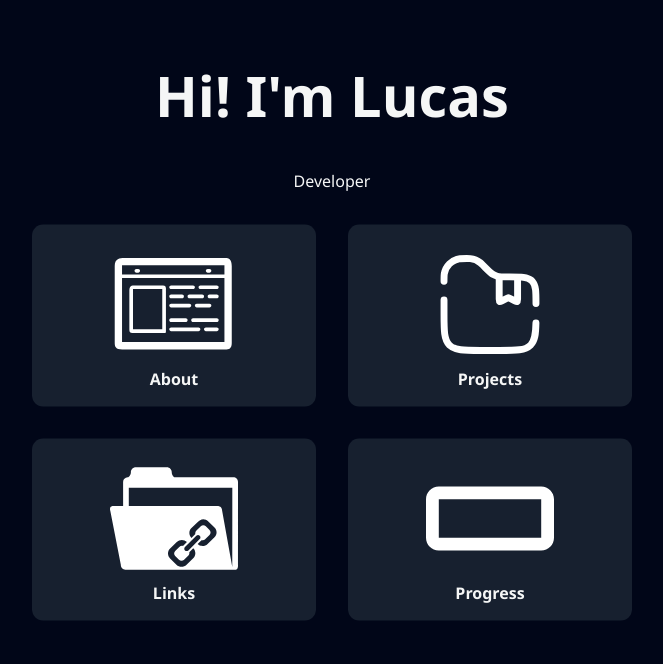
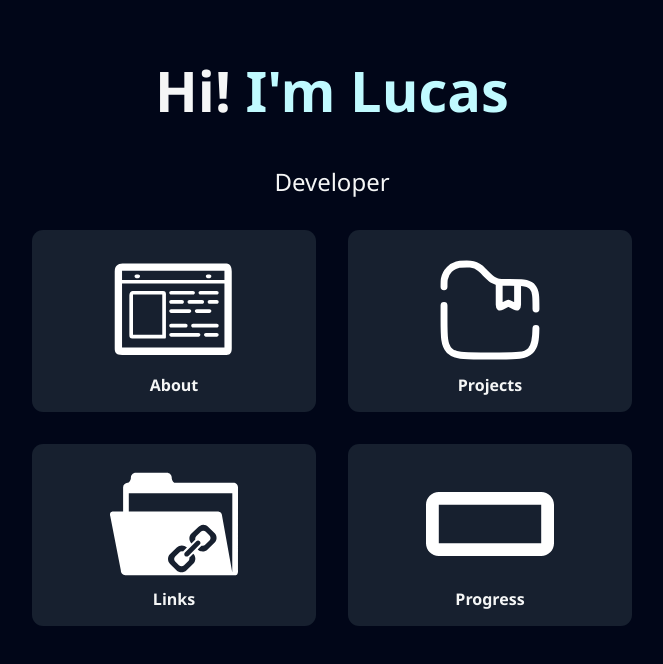
Before and after one commit to Fr4cas/personal-website-revived, a React (Vite) app: page / in a window 1280 px wide. Shown: the top 664 px of the page, without its empty margins (308-971 px from the left). Built offline with nearby package versions, Linux system fonts and the light colour scheme.

Commit message:
feat(ui): add animation to menu items

```diff
--- a/src/css/index.css
+++ b/src/css/index.css
@@ -22,6 +22,20 @@ main {
   max-width: 600px;
 }
 
+h1 {
+  font-size: 3.5rem;
+  font-weight: bold;
+}
+
+.highlight {
+  color: #c0faff;
+}
+
+.main-body p {
+  font-size: 1.5rem;
+  font-weight: 500;
+}
+
 .menu {
   display: grid;
   grid-template-columns: repeat(2, 1fr);
@@ -43,6 +57,12 @@ main {
   min-height: 120px;
   overflow: hidden;
   box-sizing: border-box;
+  transition: transform 0.2s ease, box-shadow 0.2s ease;
+}
+
+.item:hover {
+  transform: scale(1.05);
+  box-shadow: 0 8px 20px rgba(0, 0, 0, 0.4);
 }
 
 .item-inner {
@@ -57,11 +77,6 @@ main {
 .icon {
   width: 128px;
   height: 128px;
-}
-
-h1 {
-  font-size: 3.5rem;
-  font-weight: bold;
 }
 
 /* About Section */
--- a/src/pages/Home.jsx
+++ b/src/pages/Home.jsx
@@ -12,7 +12,7 @@ function Home() {
     return (
         <main>
             <div className="main-body">
-                <h1>Hi! I'm Lucas</h1>
+                <h1>Hi! <span className="highlight">I'm Lucas</span></h1>
                 <p>Developer</p>
 
                 <div className="menu">
```
